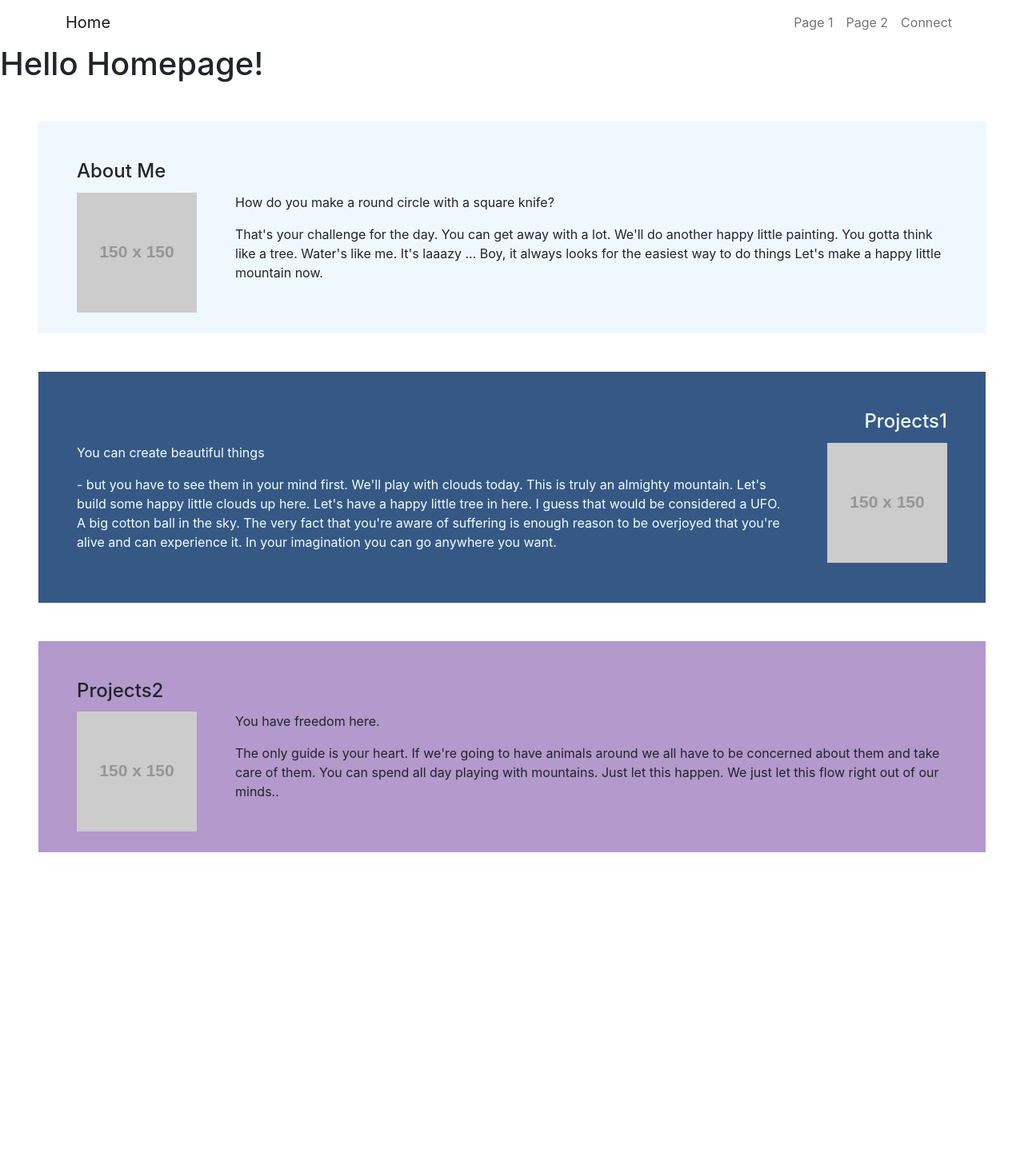
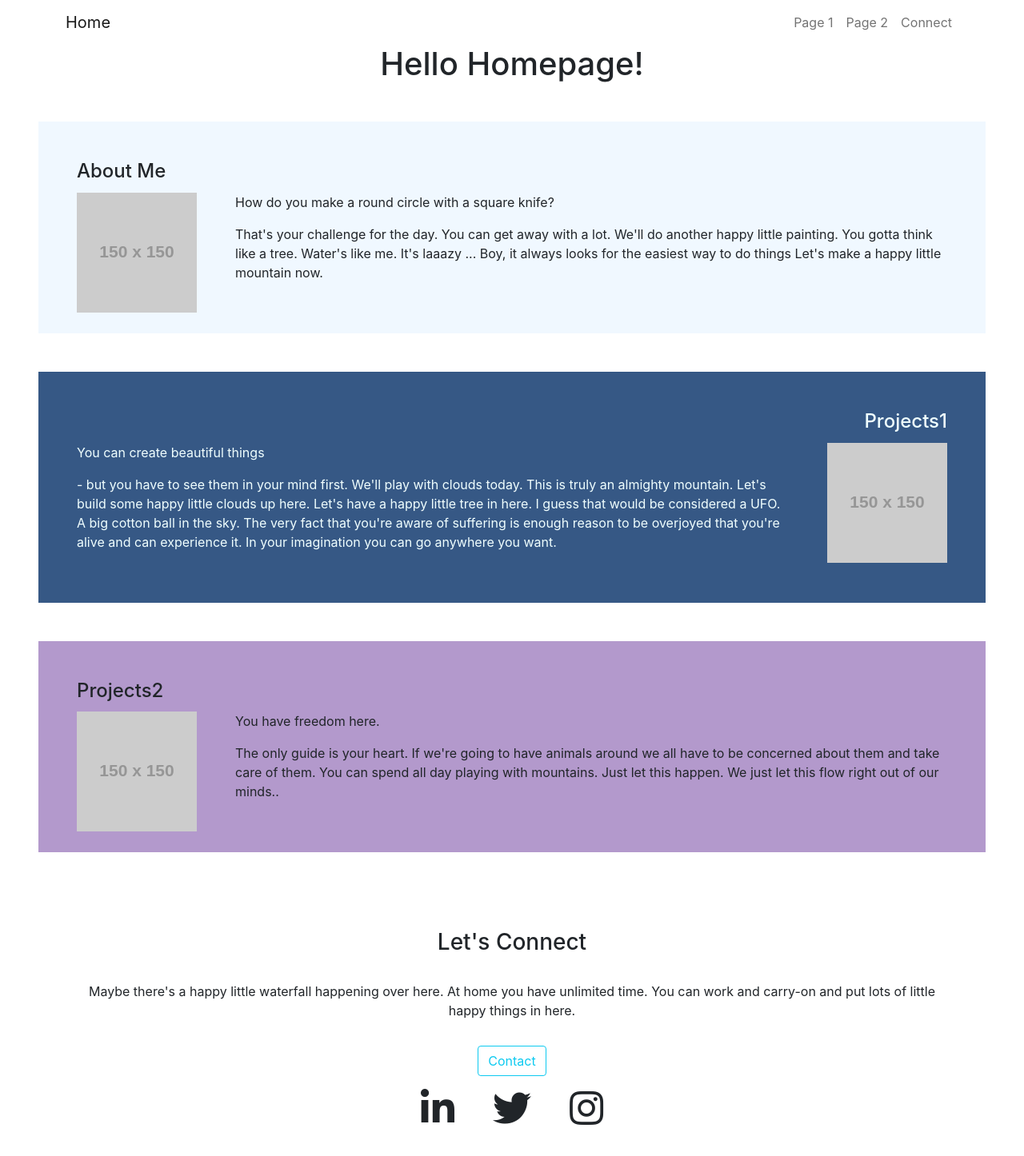
Before and after one commit to jnel-221/portfolioTemplate, a React (Create React App) app in the folder portfoliotemplate/: page /#/ in a window 1280 px wide. Shown: the top 1446 px of the page at 80% size. Before the commit the page ends 1114 px from the top, so only its background shows below. Built offline with nearby package versions, Linux system fonts and the light colour scheme.

Commit message:
connect component created

```diff
--- a/portfoliotemplate/public/index.html
+++ b/portfoliotemplate/public/index.html
@@ -24,6 +24,13 @@
       work correctly both with client-side routing and a non-root public URL.
       Learn how to configure a non-root public URL by running `npm run build`.
     -->
+      <!-- fontawesome -->
+      <link
+      rel="stylesheet"
+      href="https://use.fontawesome.com/releases/v5.15.2/css/all.css"
+      integrity="sha384-vSIIfh2YWi9wW0r9iZe7RJPrKwp6bG+s9QZMoITbCckVJqGCCRhc+ccxNcdpHuYu"
+      crossorigin="anonymous"
+    />
     <title>React App</title>
   </head>
   <body>
--- /dev/null
+++ b/portfoliotemplate/src/components/Connect.js
@@ -0,0 +1,21 @@
+import React from "react";
+import {Button} from "react-bootstrap";
+
+const Connect = () => {
+
+    return(
+        <section className="p-5 m-5">
+            <h3 className="text-center">Let's Connect</h3>
+            <br></br>
+            <p className="text-center">Maybe there's a happy little waterfall happening over here. At home you have unlimited time. You can work and carry-on and put lots of little happy things in here.</p>
+            <div className="text-center">
+            <Button variant="outline-info" className="my-3">Contact</Button>
+            <br></br>
+            <i className="fab fa-linkedin-in fa-3x mx-4"></i><i className="fab fa-twitter fa-3x mx-4"></i><i className="fab fa-instagram fa-3x mx-4"></i>
+            </div>
+        </section>
+
+    )
+}
+
+export default Connect;
--- a/portfoliotemplate/src/pages/Home.js
+++ b/portfoliotemplate/src/pages/Home.js
@@ -3,6 +3,7 @@ import Header from "../components/Header";
 import About from "../components/About";
 import Projects1 from "../components/Projects1";
 import Projects2 from "../components/Projects2";
+import Connect from "../components/Connect";
 
 
 const Home = () =>{
@@ -10,10 +11,11 @@ const Home = () =>{
     return(
         <>
         <Header/>
-        <h1>Hello Homepage!</h1>
+        <h1 className="text-center">Hello Homepage!</h1>
         <About/>
         <Projects1/>
         <Projects2/>
+        <Connect/>
         </>
     )
 }
```
